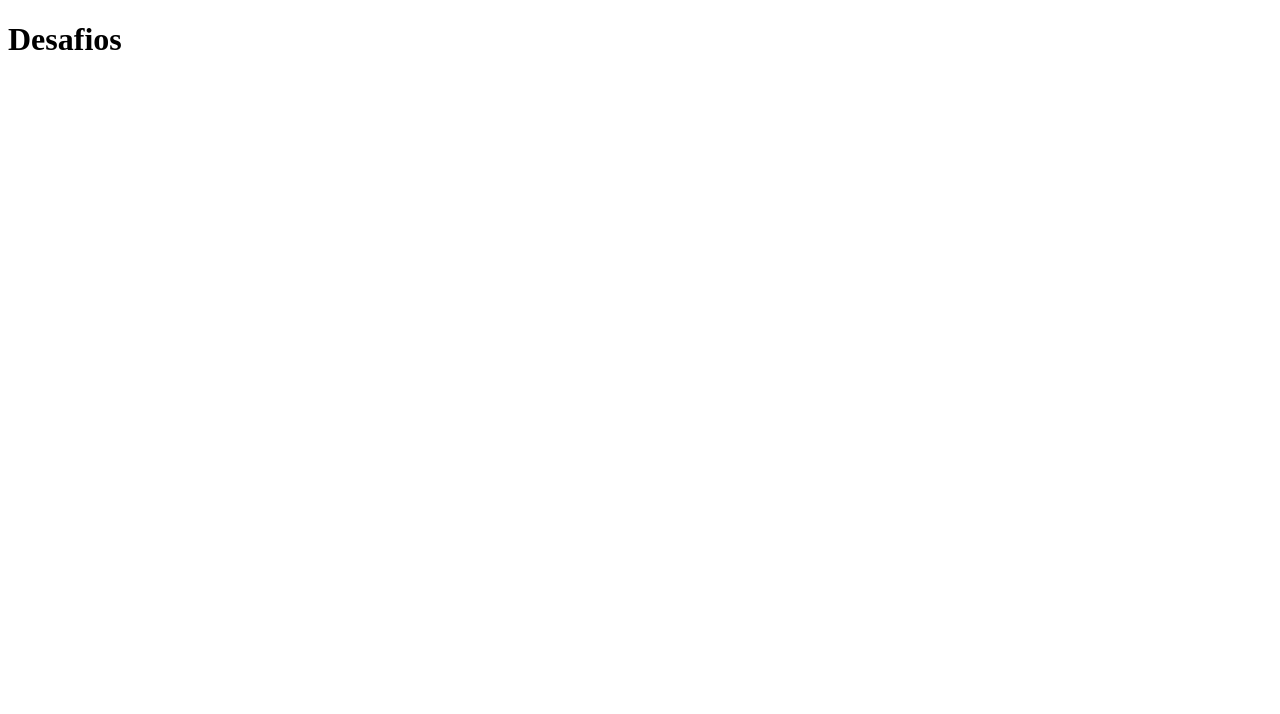
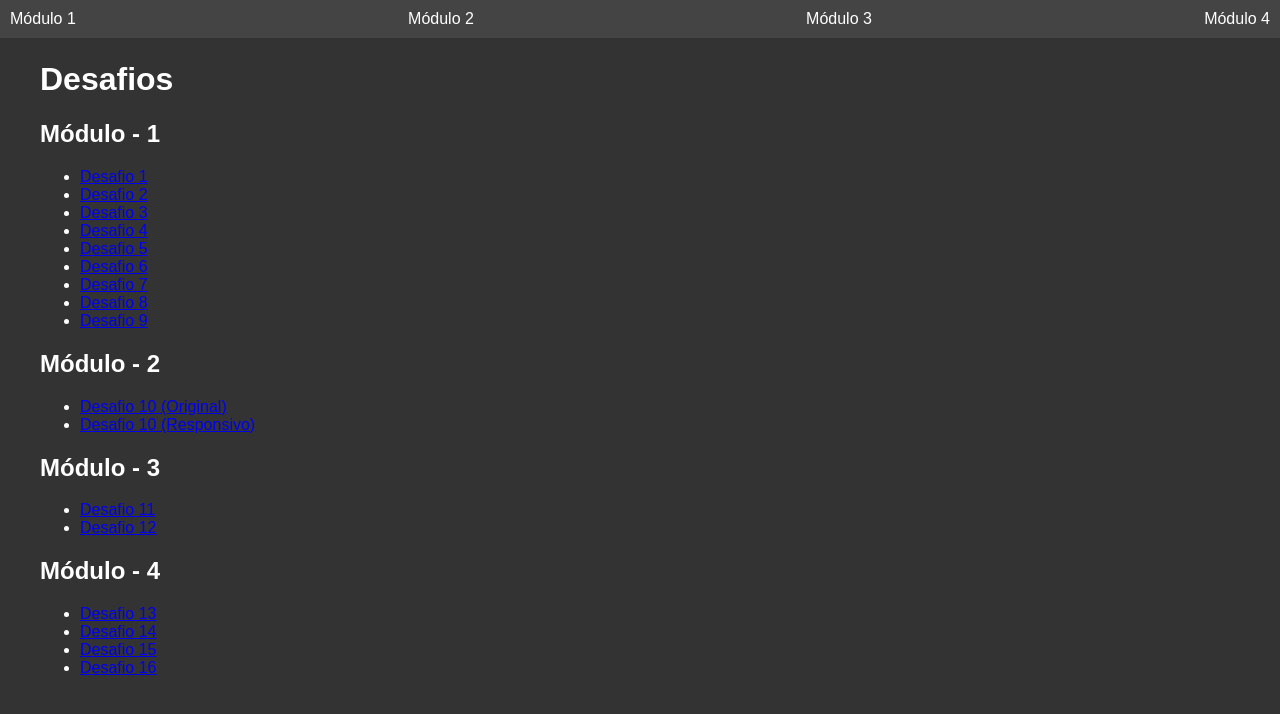
Before and after one commit to Kenteni21/projeto-paginas, a plain HTML site: page desafios/desafios.html in a window 1280 px wide. Drawn offline with Linux system fonts and the light colour scheme.

Commit message:
cuidakentin

```diff
--- a/desafios/desafios.html
+++ b/desafios/desafios.html
@@ -1,11 +1,177 @@
 <!DOCTYPE html>
 <html lang="pt-br">
+
 <head>
   <meta charset="UTF-8">
   <meta name="viewport" content="width=device-width, initial-scale=1.0">
   <title>Document</title>
+  <style>
+    body {
+      font-family: Arial, sans-serif;
+      background-color: #333;
+      /* cor de fundo escura */
+      color: #fff;
+      /* cor de texto branca */
+      margin: 20px;
+      padding: 20px;
+    }
+
+    /* Menu topo */
+    .menu-topo {
+      background-color: #444;
+      /* cor de fundo do menu */
+      padding: 10px;
+      text-align: center;
+      position: fixed;
+      top: 0;
+      left: 0;
+      width: 100%;
+      z-index: 1;
+    }
+
+    .menu-topo ul {
+      list-style: none;
+      margin: 0;
+      padding: 0;
+      display: flex;
+      justify-content: space-between;
+    }
+
+    .menu-topo li {
+      margin-right: 20px;
+    }
+
+    .menu-topo a {
+      color: #fff;
+      text-decoration: none;
+      transition: color 0.2s ease;
+    }
+
+    .menu-topo a:hover {
+      color: #66d9ef;
+      /* cor de link azul claro */
+    }
+
+    /* Modulos */
+    .modulo {
+      background-color: #444;
+      /* cor de fundo do modulo */
+      padding: 20px;
+      margin-bottom: 20px;
+      border-radius: 10px;
+      box-shadow: 0 0 10px rgba(0, 0, 0, 0.2);
+    }
+
+    .modulo h2 {
+      margin-top: 0;
+    }
+
+    .modulo ul {
+      list-style: none;
+      padding: 0;
+      margin: 0;
+    }
+
+    .modulo li {
+      margin-bottom: 10px;
+    }
+
+    .modulo a {
+      color: #66d9ef;
+      /* cor de link azul claro */
+      text-decoration: none;
+      transition: color 0.2s ease;
+    }
+
+    .modulo a:hover {
+      color: #fff;
+      /* cor de link branca ao passar o mouse */
+    }
+
+    /* Centralizar modulos */
+    .modulo {
+      max-width: 800px;
+      margin: 40px auto;
+    }
+  </style>
 </head>
+
 <body>
-  <h1>Desafios</h1>
-</body>
+
+  <body>
+    <div class="menu-topo">
+      <ul>
+        <li><a href="#modulo-1">Módulo 1</a></li>
+        <li><a href="#modulo-2">Módulo 2</a></li>
+        <li><a href="#modulo-3">Módulo 3</a></li>
+        <li><a href="#modulo-4">Módulo 4</a></li>
+      </ul>
+    </div>
+
+    <h1>Desafios</h1>
+    <h2>Módulo - 1</h2>
+    <ul>
+      <li>
+        <a href="modulo-1/desafio-1-paragrafos/index.html">Desafio 1</a>
+      </li>
+      <li>
+        <a href="modulo-1/desafio-2-imagens/index.html">Desafio 2</a>
+      </li>
+      <li>
+        <a href="modulo-1/desafio-3-mapa-mundi/index.html">Desafio 3</a>
+      </li>
+      <li>
+        <a href="modulo-1/desafio-4-emojis/index.html">Desafio 4</a>
+      </li>
+      <li>
+        <a href="modulo-1/desafio-5-redes-sociais/index.html">Desafio 5</a>
+      </li>
+      <li>
+        <a href="modulo-1/desafio-6-tags/index.html">Desafio 6</a>
+      </li>
+      <li>
+        <a href="modulo-1/desafio-7-flex-img/index.html">Desafio 7</a>
+      </li>
+      <li>
+        <a href="modulo-1/desafio-8-navegação/index.html">Desafio 8</a>
+      </li>
+      <li>
+        <a href="modulo-1/desafio-9-videos/index.html">Desafio 9</a>
+      </li>
+    </ul>
+    <h2>Módulo - 2</h2>
+    <ul>
+      <li>
+        <a href="modulo-2/desafio-10/desafio-10-(original)/d10.html">Desafio 10 (Original)</a>
+      </li>
+      <li>
+        <a href="modulo-2/desafio-10/desafio-10-site-responsivo/d10.html">Desafio 10 (Responsivo)</a>
+      </li>
+    </ul>
+    <h2>Módulo - 3</h2>
+    <ul>
+      <li>
+        <a href="modulo-3/desafio-11-cordel-moderno/d11.html">Desafio 11</a>
+      </li>
+      <li>
+        <a href="modulo-3/desafio-12-tabelas/d12.html">Desafio 12</a>
+      </li>
+    </ul>
+    <h2>Módulo - 4</h2>
+    <ul>
+      <li>
+        <a href="modulo-4/desafio-13-social/d13.html">Desafio 13</a>
+      </li>
+      <li>
+        <a href="modulo-4/desafio-14-mobile-first/d14.html">Desafio 14</a>
+      </li>
+      <li>
+        <a href="modulo-4/desafio-15-menu-responsivo/d15.html">Desafio 15</a>
+      </li>
+      <li>
+        <a href="modulo-4/desafio-16-tela-login/d16.html">Desafio 16</a>
+      </li>
+    </ul>
+  </body>
+
 </html>
```
Also changed, not shown: exercicios/exercicios.html (+76 -3 lines).
